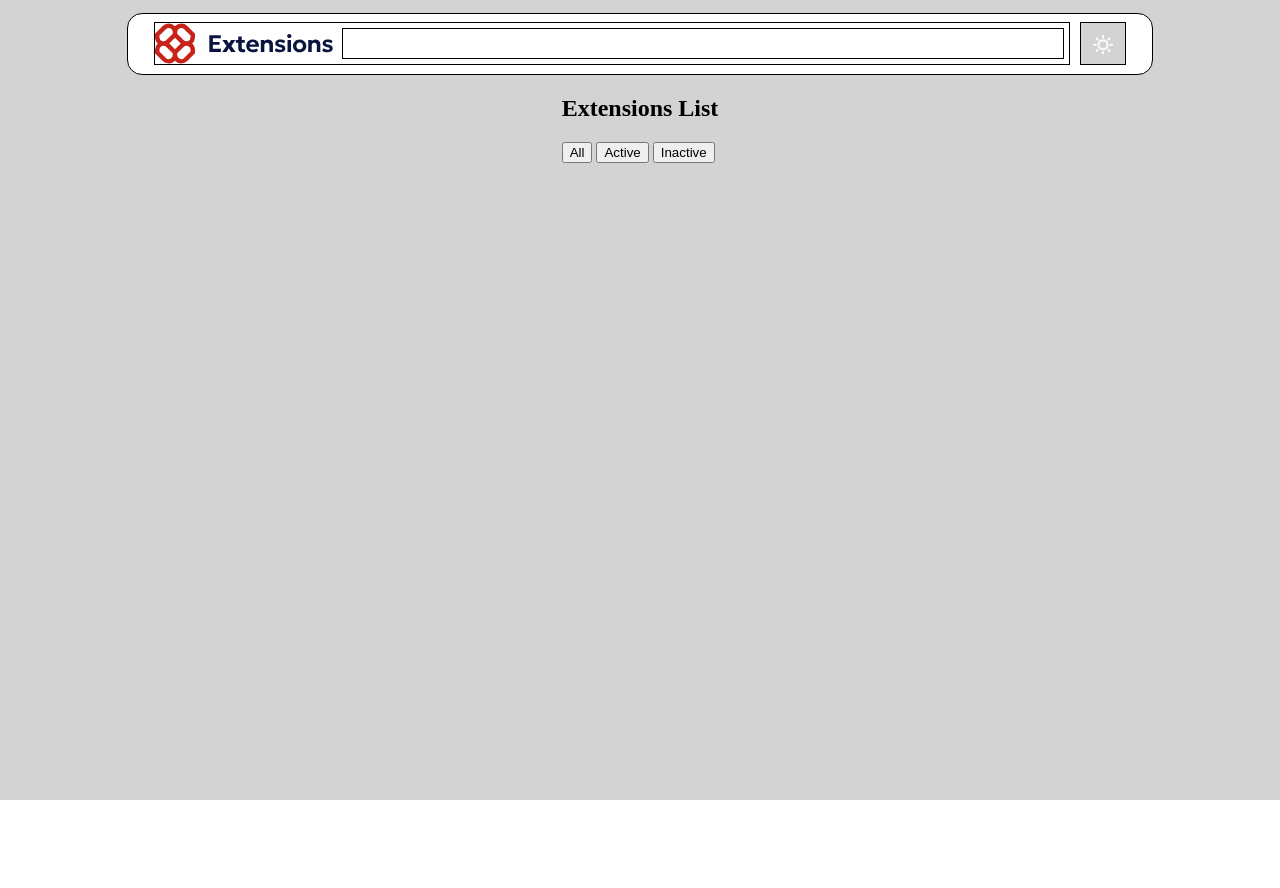
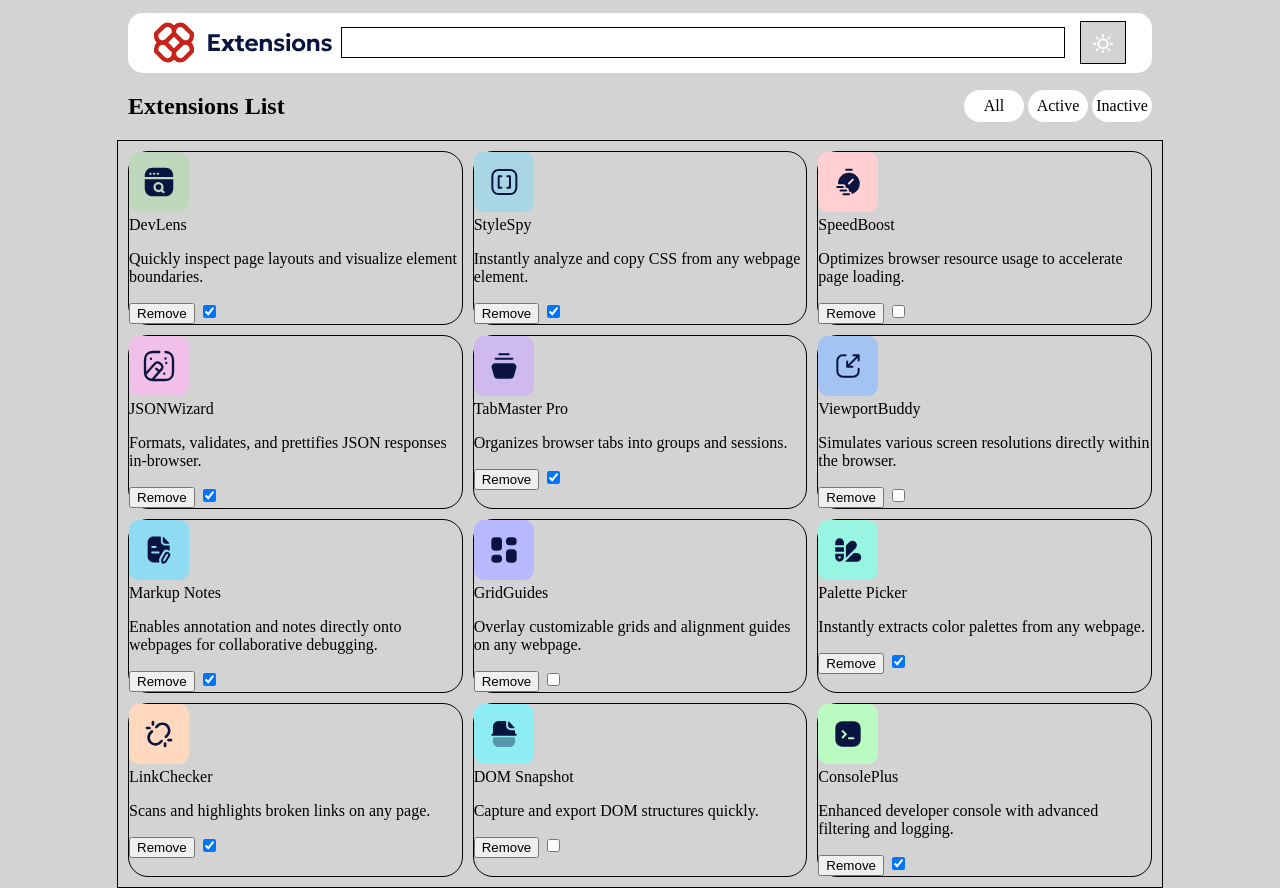
Before and after one commit to Programbeginner2120/Frontend-Mentors, a plain HTML site: page browser-extensions-manager-ui-main/index.html in a window 1280 px wide. Before the commit the page ends 800 px from the top, so only its background shows below. Drawn offline with Linux system fonts and the light colour scheme.

Commit message:
made more progress with creating the browser extensions page

```diff
--- a/browser-extensions-manager-ui-main/index.html
+++ b/browser-extensions-manager-ui-main/index.html
@@ -32,9 +32,9 @@
     <div class="extensions-info">
       <h2 class="extensions-list-title">Extensions List</h2>
       <div class="extensions-filter-buttons">
-        <button class="all-filter-button">All</button>
-        <button class="active-filter-button">Active</button>
-        <button class="inactive-filter-button">Inactive</button>
+        <button class="extension-filter-button all-filter-button">All</button>
+        <button class="extension-filter-button active-filter-button">Active</button>
+        <button class="extension-filter-button inactive-filter-button">Inactive</button>
       </div>
     </div>
     <div class="extensions-grid">
--- a/browser-extensions-manager-ui-main/javascript/BrowserExtension.js
+++ b/browser-extensions-manager-ui-main/javascript/BrowserExtension.js
@@ -0,0 +1,21 @@
+export class BrowserExtension {
+
+    id;
+    logo;
+    name;
+    description;
+    isActive;
+
+    constructor(id, logo, name, description, isActive) {
+        this.id = id;
+        this.logo = logo;
+        this.name = name;
+        this.description = description;
+        this.isActive = isActive;
+    }
+
+    toggleIsActive() {
+        this.isActive = !this.isActive;
+    }
+
+}
--- a/browser-extensions-manager-ui-main/main.js
+++ b/browser-extensions-manager-ui-main/main.js
@@ -1,7 +1,9 @@
 import { ColorState } from "./javascript/ColorState.js";
+import { BrowserExtension } from './javascript/BrowserExtension.js';
 
 // GLOBALS
 let pageColorState = ColorState.LightMode;
+const extensionsList = [];
 
 async function main() {
     initializePage();
@@ -10,6 +12,7 @@ async function main() {
 function initializePage() {
     _initializeColorStateButton();
     _initializeEventListeners();
+    _populateExtensions();
 }
 
 function _initializeColorStateButton() {
@@ -54,18 +57,72 @@ function _toggleDarkModeToggleableElements(toggleToDarkMode) {
     const mainToolbar = document.querySelector('.main-toolbar');
     const pageColorStateButtonContainer = document.querySelector('.main-toolbar-color-state-button-container');
     const pageColorStateButton = document.querySelector('.main-toolbar-color-state-button');
-
+    const extensionFilterButtons = document.querySelectorAll('.extension-filter-button');
     if (toggleToDarkMode) {
         pageContainer.classList.add('page-container-dark-mode');
         mainToolbar.classList.add('main-toolbar-dark-mode');
         pageColorStateButtonContainer.classList.add('main-toolbar-color-state-button-container-dark-mode');
         pageColorStateButton.style.backgroundImage = "url('./assets/images/icon-moon.svg')";
+        extensionFilterButtons.forEach(button => {
+            button.classList.add('extension-filter-button-dark-mode');
+        });
     } else {
         pageContainer.classList.remove('page-container-dark-mode');
         mainToolbar.classList.remove('main-toolbar-dark-mode');
         pageColorStateButtonContainer.classList.remove('main-toolbar-color-state-button-container-dark-mode');
         pageColorStateButton.style.backgroundImage = "url('./assets/images/icon-sun.svg')";
+        extensionFilterButtons.forEach(button => {
+            button.classList.remove('extension-filter-button-dark-mode');
+        });
     }
 }
 
+function _populateExtensions() {
+    fetch('./data.json').then(response => {
+        if (!response) {
+            throw new Error("Error retrieving extension data");
+        }
+        return response.json();
+    }).then(json => {
+        const extensionsGrid = document.querySelector('.extensions-grid');
+        json.forEach((jsonElement, index) => {
+            _createExtension(extensionsGrid, jsonElement, index);
+        })
+    })
+    .catch(error => {
+        console.error("Error populating extension data: ", error);
+    })
+}
+
+function _createExtension(extensionsGrid, jsonElement, index) {
+    const logo = jsonElement['logo'];
+    const name = jsonElement['name'];
+    const description = jsonElement['description'];
+    const isActive = jsonElement['isActive'];
+
+    const createdElement = document.createElement('div');
+    createdElement.classList.add('extension-card');
+    createdElement.innerHTML = `
+    <div class='extension-card-info-container extension-card-info-container-1'>
+        <img class='extension-card-image extension-card-image-${index}' src="${logo}" />
+        <div class='extension-card-info-container extension-card-info-container-2'>
+            <label class='extension-card-title extension-card-title-${index}'>${name}</label>
+            <p class='extension-card-description extension-card-description-${index}'>${description}</p>
+        </div>
+        <div class='extension-card-info-container extension-card-info-container-3'>
+            <button class='extension-card-button remove-extension-button'>Remove</button>
+            <label class="extension-toggle-switch extension-toggle-switch-${index}">
+                <input type="checkbox" ${isActive ? "checked" : ""}>
+                <span class="slider"></span>
+            </label>
+        </div>
+    </div>
+    `;
+
+    extensionsGrid.appendChild(createdElement);
+
+    const browserExtension = new BrowserExtension(index, logo, name, description, isActive);
+    extensionsList.push(browserExtension);
+}
+
 document.addEventListener('DOMContentLoaded', main);
--- a/browser-extensions-manager-ui-main/styles.css
+++ b/browser-extensions-manager-ui-main/styles.css
@@ -5,12 +5,15 @@
     --dark-mode-toolbar-color: slategray;
     --light-mode-color-state-button-container-color: lightgray;
     --dark-mode-color-state-button-container-color: transparent;
+    --light-mode-filter-button-color: white;
+    --dark-mode-filter-button-color: slategray;
     --element-width: 80%;
 }
 
 html, body {
     margin: 0;
     padding: 0;
+    font-size: 16px;
 }
 
 .page-container {
@@ -31,7 +34,6 @@ html, body {
     height: 60px;
     width: var(--element-width);
     align-items: center;
-    border: 1px solid black;
     position: relative;
     gap: 8px;
     background-color: var(--light-mode-toolbar-color);
@@ -52,7 +54,6 @@ html, body {
     position: absolute;
     left: 2.5%;
     right: 8%;
-    border: 1px solid black;
 }
 
 .main-toolbar-content-container-2 {
@@ -95,3 +96,94 @@ html, body {
     margin-right: 5px;
     flex-grow: 1;
 }
+
+.extensions-info {
+    display: flex;
+    align-items: center;
+    width: var(--element-width);
+    position: relative;
+}
+
+.extensions-filter-buttons {
+    position: absolute;
+    right: 0;
+}
+
+.extension-filter-button {
+    all: unset;
+    border-radius: 999px;
+    height: 2rem;
+    width: 60px;
+    text-align: center;
+    background-color: var(--light-mode-filter-button-color);
+}
+
+.extension-filter-button-dark-mode {
+    background-color: var(--dark-mode-filter-button-color);
+}
+
+.extension-filter-button:hover {
+    background-color: #c5f82a;
+}
+
+.extensions-grid {
+    display: grid;
+    grid-template-columns: repeat(3, 1fr);
+    gap: 10px;
+    padding: 10px;
+    width: 80%;
+    border: 1px solid black;
+}
+
+.extension-card {
+    border-radius: 20px;
+    background-color: transparent;
+    border: 1px solid black;
+}
+
+/* Beginning of ChatGPT generated code */
+/* .switch {
+    position: relative;
+    display: inline-block;
+    width: 50px;
+    height: 28px;
+}
+
+.switch input {
+    opacity: 0;
+    width: 0;
+    height: 0;
+}
+
+.slider {
+    position: absolute;
+    cursor: pointer;
+    top: 0;
+    left: 0;
+    right: 0;
+    bottom: 0;
+    background-color: #ccc;
+    transition: 0.4s;
+    border-radius: 34px;
+}
+
+.slider::before {
+    position: absolute;
+    content: "";
+    height: 22px;
+    width: 22px;
+    left: 3px;
+    bottom: 3px;
+    background-color: white;
+    transition: 0.4s;
+    border-radius: 50%;
+}
+
+input:checked + .slider {
+    background-color: #4CAF50;
+}
+
+input:checked + .slider::before {
+    transform: translateX(22px);
+} */
+/* End of ChatGPT generated code */
```
